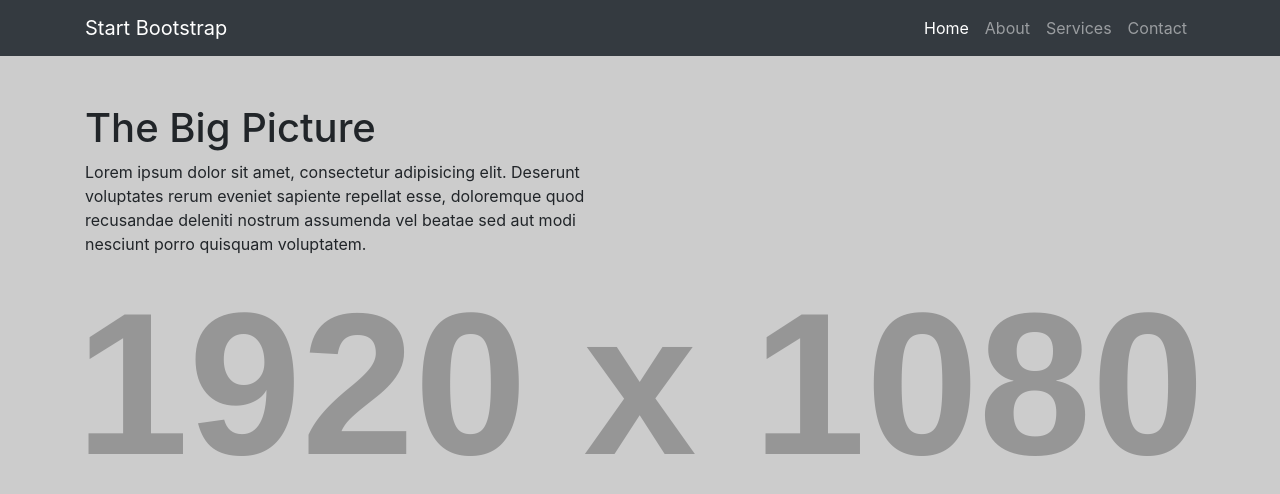
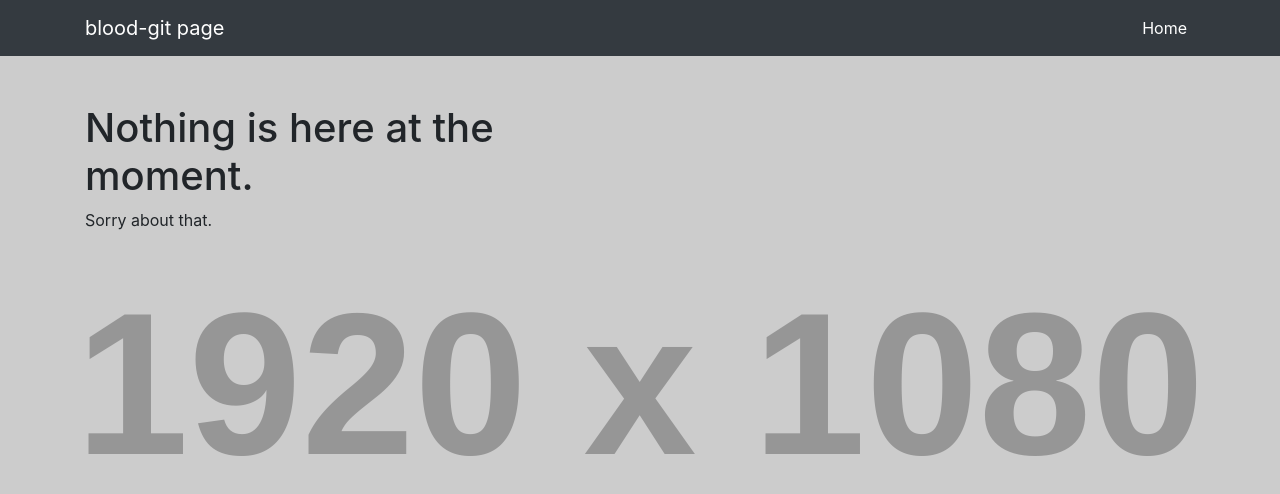
Before and after one commit to bloodgit/blood-git.github.io, a website: page index.html in a window 1280 px wide. Drawn offline with Linux system fonts and the light colour scheme; placeholder pictures from the web are drawn by us.

Commit message:
Updated github page

```diff
--- a/index.html
+++ b/index.html
@@ -23,7 +23,7 @@
   <!-- Navigation -->
   <nav class="navbar navbar-expand-lg navbar-dark bg-dark">
     <div class="container">
-      <a class="navbar-brand" href="#">Start Bootstrap</a>
+      <a class="navbar-brand" href="#">blood-git page</a>
       <button class="navbar-toggler" type="button" data-toggle="collapse" data-target="#navbarResponsive" aria-controls="navbarResponsive" aria-expanded="false" aria-label="Toggle navigation">
         <span class="navbar-toggler-icon"></span>
       </button>
@@ -33,15 +33,6 @@
             <a class="nav-link" href="#">Home
               <span class="sr-only">(current)</span>
             </a>
-          </li>
-          <li class="nav-item">
-            <a class="nav-link" href="#">About</a>
-          </li>
-          <li class="nav-item">
-            <a class="nav-link" href="#">Services</a>
-          </li>
-          <li class="nav-item">
-            <a class="nav-link" href="#">Contact</a>
           </li>
         </ul>
       </div>
@@ -53,8 +44,8 @@
     <div class="container">
       <div class="row">
         <div class="col-lg-6">
-          <h1 class="mt-5">The Big Picture</h1>
-          <p>Lorem ipsum dolor sit amet, consectetur adipisicing elit. Deserunt voluptates rerum eveniet sapiente repellat esse, doloremque quod recusandae deleniti nostrum assumenda vel beatae sed aut modi nesciunt porro quisquam voluptatem.</p>
+          <h1 class="mt-5">Nothing is here at the moment.</h1>
+          <p>Sorry about that.</p>
         </div>
       </div>
     </div>
```
